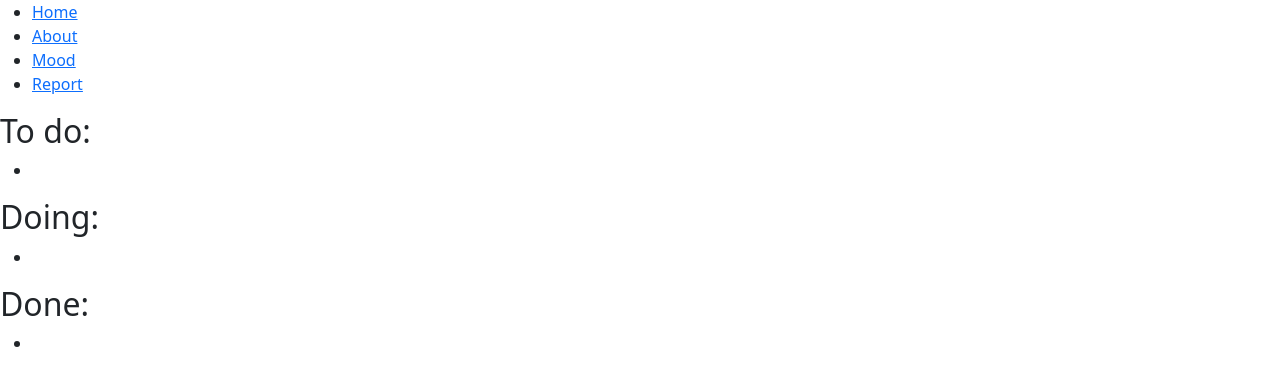
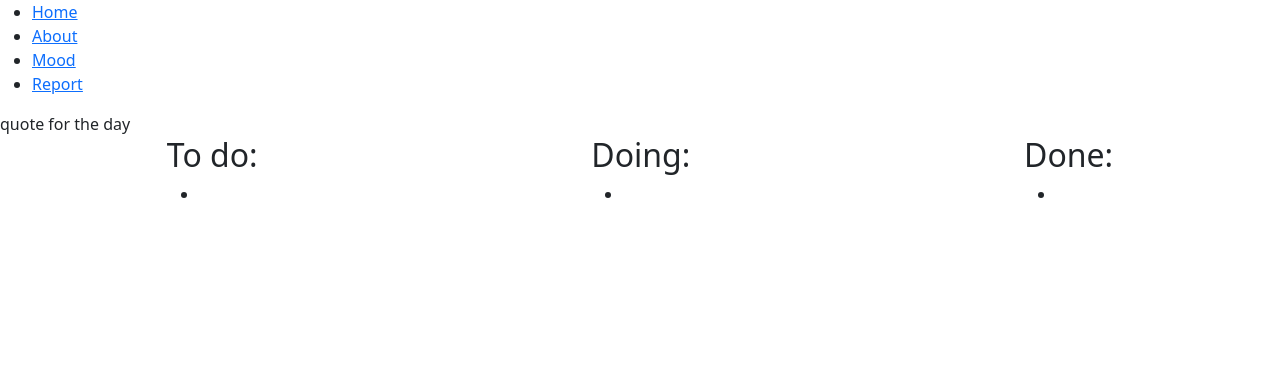
Before and after one commit to amna-nr/productivity_app, a Flask app: page / in a window 1280 px wide. Shown: the top 386 px of the page. Run offline with Flask 3, Linux system fonts and the light colour scheme.

Commit message:
add quote for the day and style the to-do, doing, done

```diff
--- /dev/null
+++ b/static/style.css
@@ -0,0 +1,4 @@
+#tasks{
+  display: flex;
+  justify-content: space-around;
+}
--- a/templates/index.html
+++ b/templates/index.html
@@ -3,6 +3,9 @@
 {% block title %} Home {% endblock%}
 
 {% block main %}
+<div>quote for the day</div>
+
+<div id="tasks">
     <div>
       <h2>To do:</h2>
       <ul>
@@ -21,4 +24,5 @@
         <li></li>
       </ul>
     </div>
+</div>
 {% endblock %}
--- a/templates/layout.html
+++ b/templates/layout.html
@@ -7,6 +7,7 @@
     {% block title %}Productivity App{% endblock %}
   </title>
   <link href="https://cdn.jsdelivr.net/npm/bootstrap@5.3.8/dist/css/bootstrap.min.css" rel="stylesheet" integrity="sha384-sRIl4kxILFvY47J16cr9ZwB07vP4J8+LH7qKQnuqkuIAvNWLzeN8tE5YBujZqJLB" crossorigin="anonymous">
+  <link rel="stylesheet" href="{{ url_for('static', filename='style.css') }}">
 </head>
 <body>
   <header>
```
